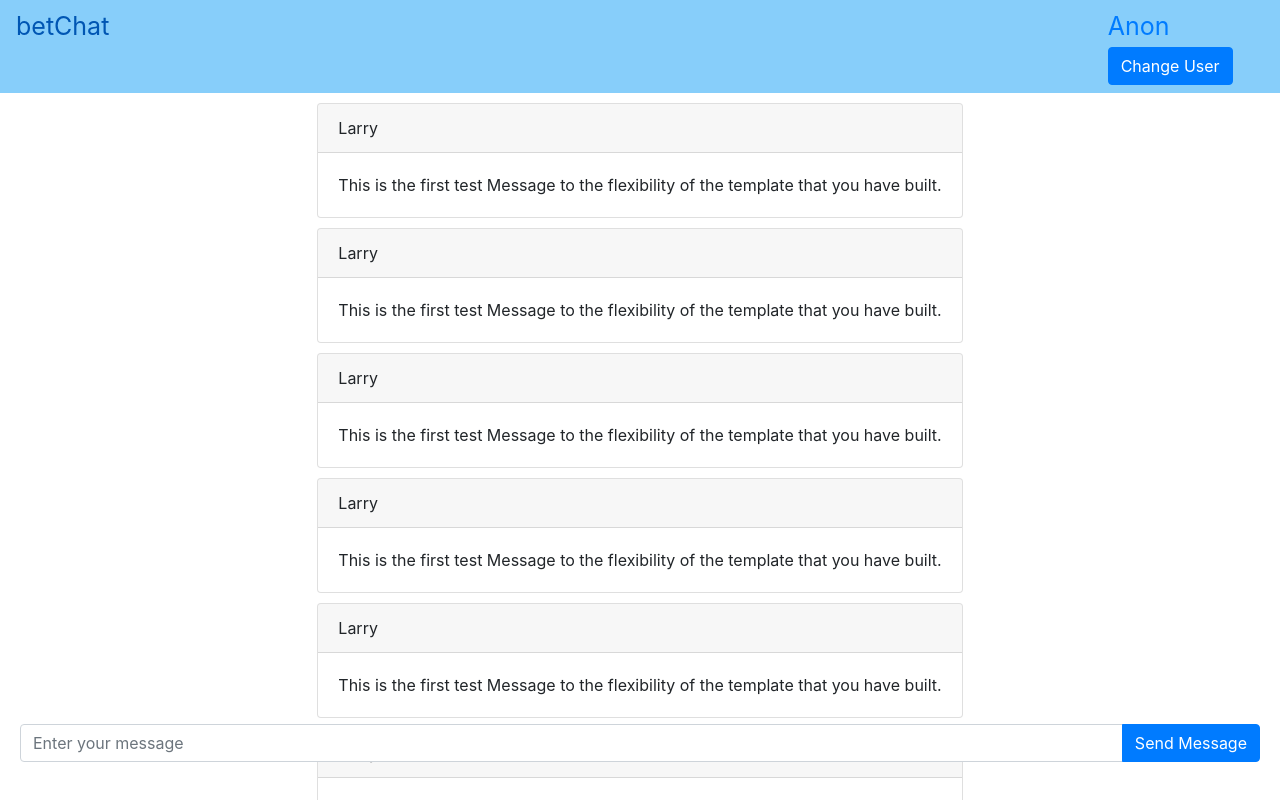
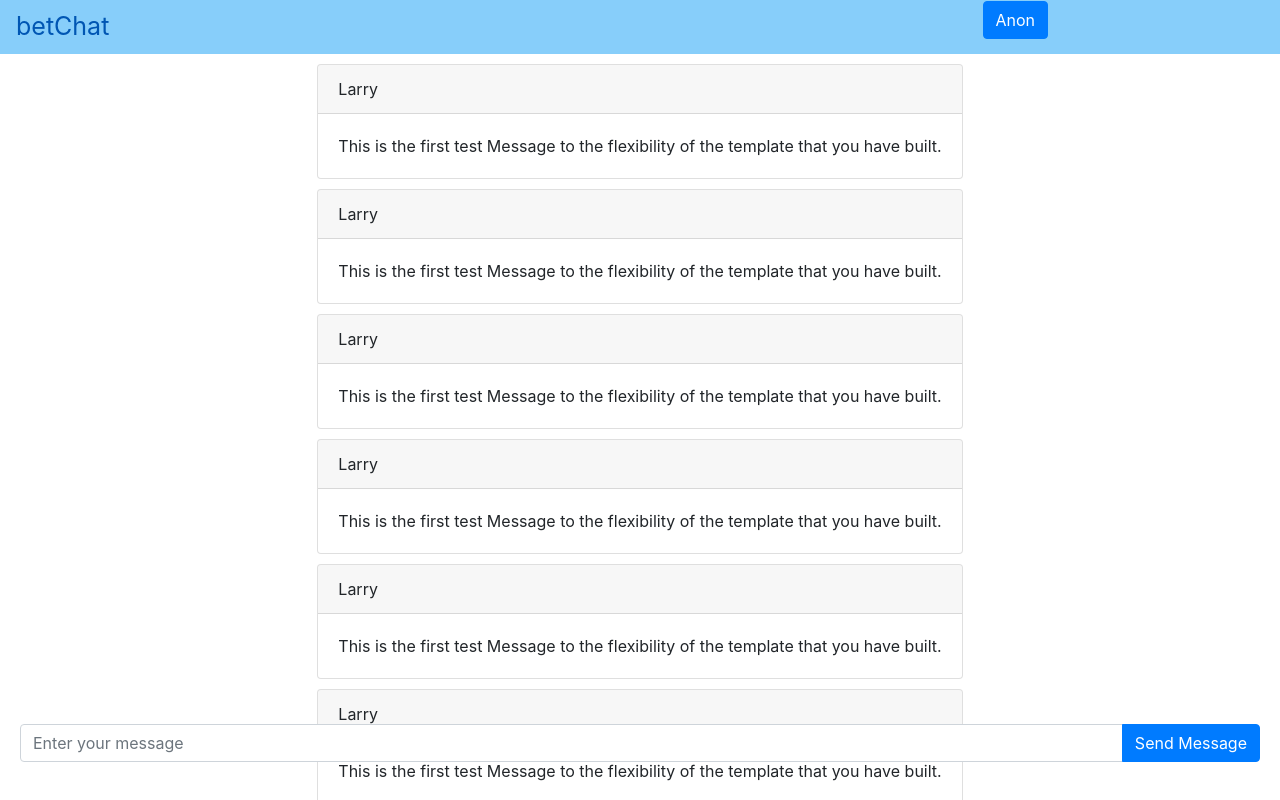
Before and after one commit to rmt002/chatR, a React (Create React App) app: page / in a window 1280 px wide. Shown: the top 800 px of the page. Built offline with nearby package versions, Linux system fonts and the light colour scheme; no server answers.

Commit message:
Most CSS work complete

```diff
--- a/src/App.css
+++ b/src/App.css
@@ -13,6 +13,7 @@
 }
 
 .chatbox{
+    margin-bottom: 100px;
 }
 
 .message{
--- a/src/components/header.js
+++ b/src/components/header.js
@@ -21,9 +21,9 @@ export class Header extends Component {
                         <Nav.Item className="col-4">
                             <Nav.Link>betChat</Nav.Link>
                         </Nav.Item>
-                        <Nav.Item className="col-2">
-                            <Nav.Link> {this.props.user} <button className="btn btn-primary" onClick={()=>{this.setState({editMode:1})}}>Change User</button></Nav.Link>
-                        </Nav.Item>
+                        <div className="col-3">
+                            <button className="btn btn-primary" onClick={()=>{this.setState({editMode:1})}}>{this.props.user}   </button>
+                        </div>
                     </Nav>
                 </div>
             );
```
